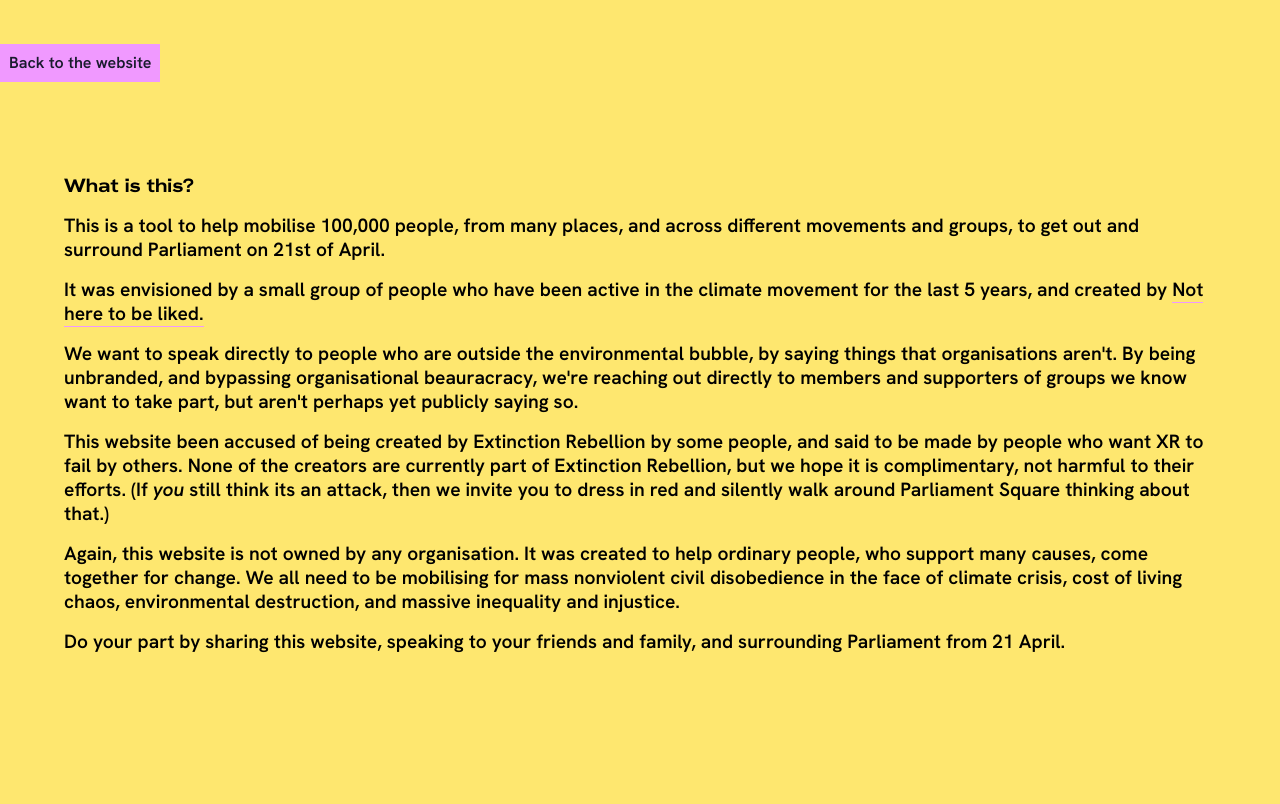
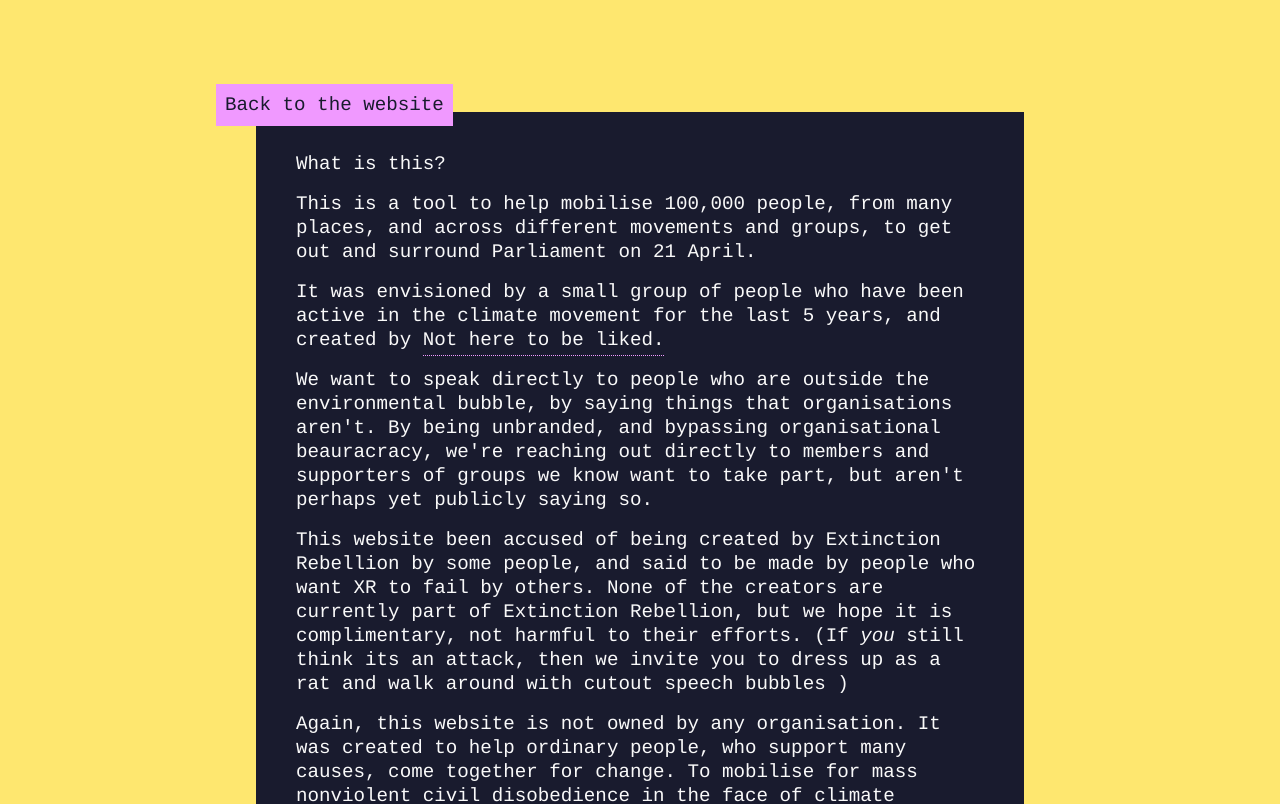
Before and after one commit to notheretobeliked/xxr, a SvelteKit app: page /about in a window 1280 px wide. Shown: the top 804 px of the page. Built offline with nearby package versions, Linux system fonts and the light colour scheme; no server answers.

Commit message:
Final updates on copy before showtime

```diff
--- a/src/lib/components/About.svelte
+++ b/src/lib/components/About.svelte
@@ -69,13 +69,10 @@
 				<div class="space-it px-2 grid lg:grid-cols-4  gap-6px-4 lg:px-8 w-full max-w-6xl m-auto">
 					<div class="col-span-3">
 						<h1 class="">What’s all this then?</h1>
-
-						<p>Surround Parliament: Embrace democracy.</p>
-
 						<p>
 							100,000 people surrounding Parliament from 21 April, demanding a liveable future for
-							all. People coming 21 April, staying the night. People coming 22 April for the day.
-							People coming 23 April and staying till we win.
+							all. People coming 22 April, staying the night. People coming 23 April for the day.
+							People coming 24 April and staying till we win.
 						</p>
 
 						<p>If 100,000 people stay day after day, we will win.</p>
@@ -262,7 +259,6 @@
 						<Word image="ls" folder="logos" />
 						<Word image="er" folder="logos" />
 						<Word image="r2r" folder="logos" />
-						<Word image="zion" folder="logos" />
 						<Word image="Greenpeace" folder="logos" />
 						<Word image="m4l" folder="logos" />
 						<Word image="greenmuslims" folder="logos" />
--- a/src/routes/about/+page.svelte
+++ b/src/routes/about/+page.svelte
@@ -28,26 +28,26 @@
 <Twitter {pageTitle} {metadescription} {url} {image} />
 <OpenGraph {pageTitle} {metadescription} siteUrl={url} {image} {squareImage} />
 
+<div class="relative mt-20 w-full max-w-3xl p-4 md:p-10 m-auto text-base bg-black text-white font-typewriter">
   <button
-class=""
+  class="absolute -top-10 left-0 md:-left-10"
   on:click={() => goto('/')}
   on:keypress={() => goto('/')}
   >
   <Button label='Back to the website' />
   </button>
 
-<div class="mt-20 w-full max-w-6xl m-auto text-base">
-  <h1 class="mb-4">What is this?</h1>
+  <h1 class="mb-4 font-typewriter">What is this?</h1>
 
-  <p class="mb-4">This is a tool to help mobilise 100,000 people, from many places, and across different movements and groups, to get out and surround Parliament on 21st of April.</p>
+  <p class="mb-4">This is a tool to help mobilise 100,000 people, from many places, and across different movements and groups, to get out and surround Parliament on 21 April.</p>
 
-  <p class="mb-4">It was envisioned by a small group of people who have been active in the climate movement for the last 5 years, and created by <a class="border-b border-pink hover:border-black" href="https://instagram.com/notheretobeliked/" rel="noreferrer" target="_blank">Not here to be liked.</a></p>
+  <p class="mb-4">It was envisioned by a small group of people who have been active in the climate movement for the last 5 years, and created by <a class="border-b border-dotted border-pink hover:border-white pb-1" href="https://instagram.com/notheretobeliked/" rel="noreferrer" target="_blank">Not here to be liked.</a></p>
 
   <p class="mb-4">We want to speak directly to people who are outside the environmental bubble, by saying things that organisations aren't. By being unbranded, and bypassing organisational beauracracy, we're reaching out directly to members and supporters of groups we know want to take part, but aren't perhaps yet publicly saying so. </p>
 
-  <p class="mb-4">This website been accused of being created by Extinction Rebellion by some people, and said to be made by people who want XR to fail by others. None of the creators are currently part of Extinction Rebellion, but we hope it is complimentary, not harmful to their efforts. (If <em>you</em> still think its an attack, then we invite you to dress in red and silently walk around Parliament Square thinking about that.)</p>
+  <p class="mb-4">This website been accused of being created by Extinction Rebellion by some people, and said to be made by people who want XR to fail by others. None of the creators are currently part of Extinction Rebellion, but we hope it is complimentary, not harmful to their efforts. (If <em>you</em> still think its an attack, then we invite you to dress up as a rat and walk around with cutout speech bubbles )</p>
 
-  <p class="mb-4">Again, this website is not owned by any organisation. It was created to help ordinary people, who support many causes, come together for change. We all need to be mobilising for mass nonviolent civil disobedience in the face of climate crisis, cost of living chaos, environmental destruction, and massive inequality and injustice.</p>
+  <p class="mb-4">Again, this website is not owned by any organisation. It was created to help ordinary people, who support many causes, come together for change. To mobilise for mass nonviolent civil disobedience in the face of climate crisis, cost of living chaos, environmental destruction, and massive inequality and injustice.</p>
 
   <p class="mb-4">Do your part by sharing this website, speaking to your friends and family, and surrounding Parliament from 21 April.</p>
 </div>
--- a/tailwind.config.cjs
+++ b/tailwind.config.cjs
@@ -6,6 +6,7 @@ module.exports = {
       'yellow': '#FEE76F',
       'black': '#191B2E',
       'pink': '#F099FF',
+      'white': '#F9F9F9',
     },
     fontSize: {
       sm: '1rem',
@@ -16,6 +17,7 @@ module.exports = {
     fontFamily: {
       'hk': ['HK Grotesk', 'Helvetica', 'Arial', 'sans-serif'],
       'hk-wide': ['HK Grotesk Wide', 'Helvetica', 'Arial', 'sans-serif'],
+      'typewriter': ['Courier', 'Courier New', 'monospace'],
     },
     extend: {},
   },
```
Lines whose indentation alone changed are shown as unchanged.
